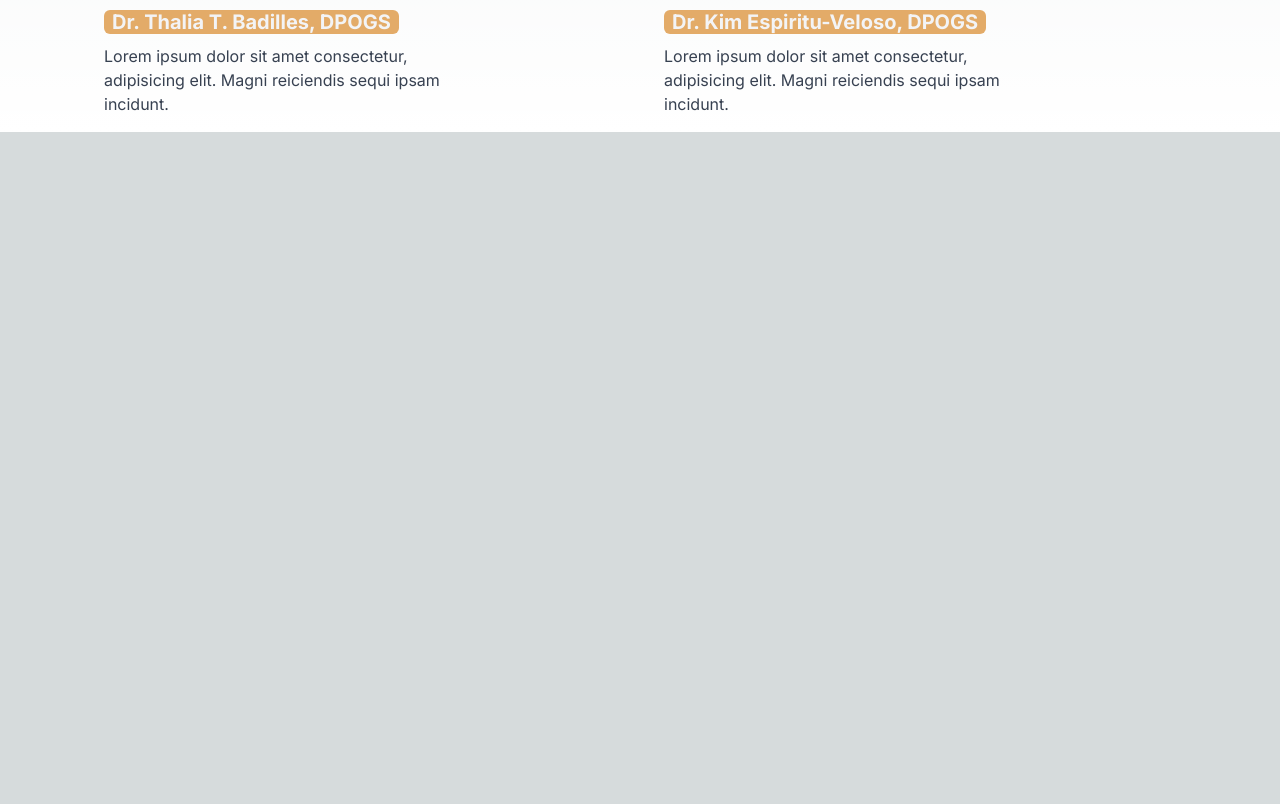
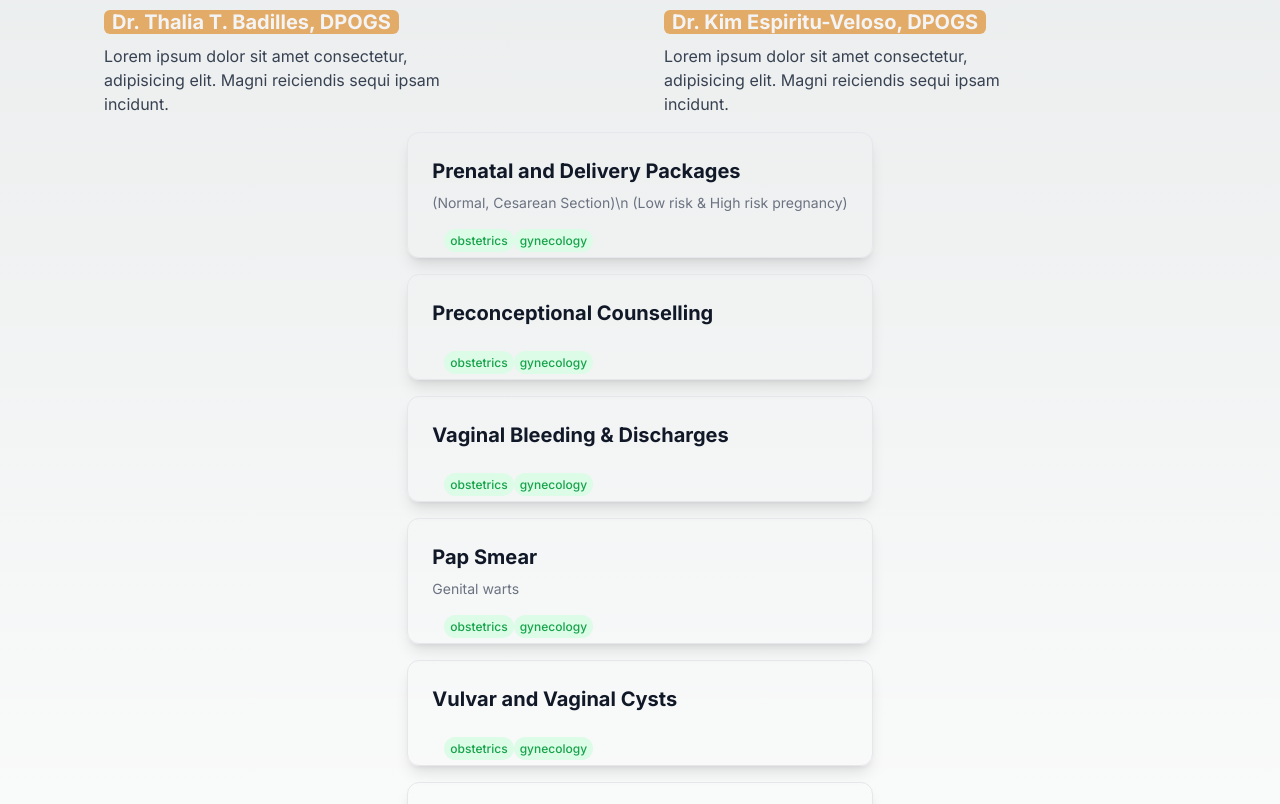
Before and after one commit to MisterMunchkin/mom-and-me-clinic, a Next.js app: page / in a window 1280 px wide. Shown: the part 1360-2164 px from the top of the page. Before the commit the page ends 1492 px from the top, so only its background shows below. Built offline with nearby package versions, Linux system fonts and the light colour scheme.

Commit message:
list of services

```diff
--- /dev/null
+++ b/components/Service.tsx
@@ -0,0 +1,32 @@
+import { ServiceInterface } from "@/interfaces/service";
+
+interface ServiceProps {
+  service: ServiceInterface;
+}
+
+export default function Service({service}: ServiceProps) {
+  return (
+    <a
+      className="relative flex flex-col items-start justify-between rounded-xl border border-gray-200 pt-4 pr-4 pl-4 shadow-lg md:pt-6 md:pr-6 md:pl-6"
+      href="#"
+    >
+      <h3 className="text-lg font-bold text-gray-900 sm:text-xl">
+        {service.name}
+      </h3>
+
+      <p className="mt-2 mb-2 hidden text-sm sm:block text-gray-500">
+        {service.description}
+      </p>
+
+      <div className="px-3 py-1.5">
+        {service.tags.map(tag => (
+          <span
+            key={tag}
+            className="rounded-full bg-green-100 px-1.5 py-1 text-xs font-medium text-green-600">
+            {tag}
+          </span>
+        ))}
+      </div>
+    </a>
+  );
+}
--- a/components/Services.tsx
+++ b/components/Services.tsx
@@ -6,8 +6,8 @@
 //we can filter out the doctors that are available for that service & schedule.
 'use client'
 import { ServiceInterface } from "@/interfaces/service";
-import path from "path";
 import useSWR from 'swr';
+import Service from "./Service";
 
 //we should retrieve services through a call.
 //add search feature by name
@@ -20,17 +20,20 @@ const fetcher = (url: RequestInfo | URL) => fetch(url).then((res) => res.json())
 export default function Services() {
   //Set up SWR to run the fetcher function when calling "/api/staticdata"
   //There are 3 possible states: (1) loading when data is null (2) ready when the data is returned (3) error when there was an error fetching the data
-  const { data, error } = useSWR<ServiceInterface[], any>('/api/services', fetcher);
-
+  const { data, error, isLoading } = useSWR<ServiceInterface[], any>('/api/services', fetcher);
+  console.log(data);
   //Handle the error state
   if (error) return <div>Failed to load</div>;
   //Handle the loading state
-  if (!data) return <div>Loading...</div>;
+  if (isLoading) return <div>Loading...</div>;
   //Handle the ready state and display the result contained in the data object mapped to the structure of the json file
+  if (!data) return null
 
-  console.log(data);
   return (
-    <>
-    </>
+    <div className="space-y-4">
+      {data.map((service) => (
+        <Service key={service.name} service={service} />
+      ))}
+    </div>
   )
 }
```
